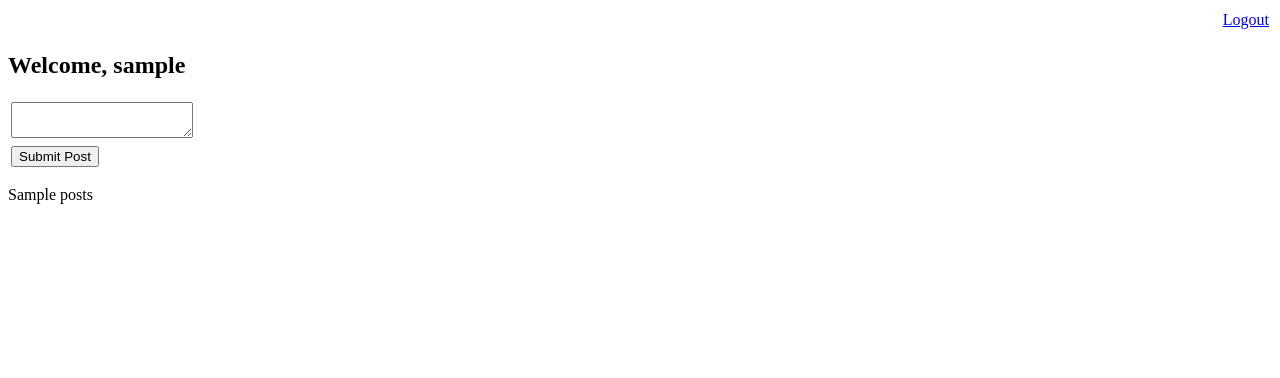
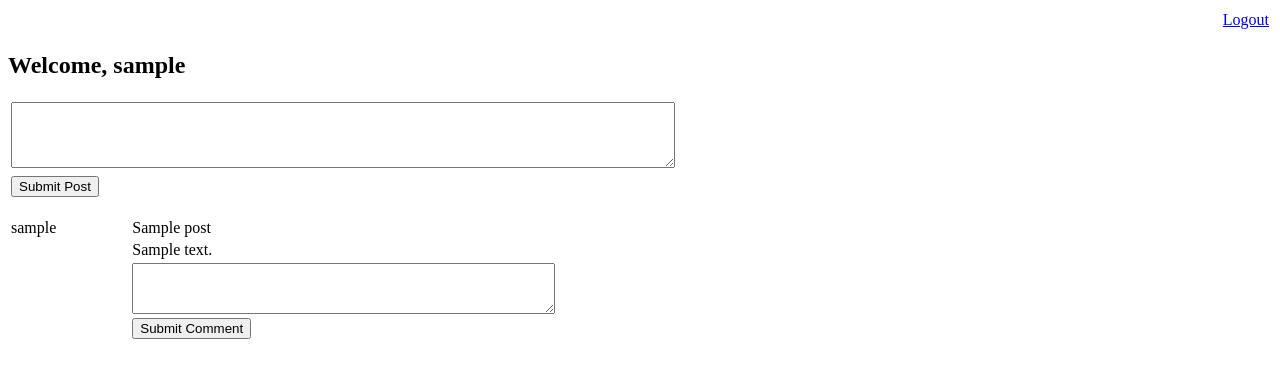
Before and after one commit to anandvv/CodingDojo, a Flask app: template projects/05-Python/MySQL+Flask/Wall/templates/index.html in a window 1280 px wide. Shown: the top 378 px of the page. Run offline with Flask 2, Linux system fonts and the light colour scheme; the visitor is signed in with stand-in values (Sample User, id 1); tables that the repository leaves empty or names only in its code hold one stand-in row (values such as "Sample post"); the template is opened without the code that fills it: most values are stand-ins (such as "Sample title", 1, 10 or a date in 2020).

Commit message:
Fixed all the bugs and added commenting functionality

```diff
--- a/projects/05-Python/MySQL+Flask/Wall/server.py
+++ b/projects/05-Python/MySQL+Flask/Wall/server.py
@@ -18,6 +18,10 @@ EMAIL_REGEX = re.compile(r'^[a-zA-Z0-9\.\+_-]+@[a-zA-Z0-9\._-]+\.[a-zA-Z]*$')
 def index():
     if not session.get('userid'):
         session['userid'] = -1
+        return render_template('index.html')
+
+    if session['userid'] < 0:
+        return render_template('index.html')
 
     data = {'id': session['userid']}
 
@@ -26,8 +30,24 @@ def index():
 
     if user:
         session['username'] = user[0]['username']
+        # get all posts
+        query = "SELECT p.id, p.post, p.user_id, u.username FROM posts p " \
+                "JOIN users u " \
+                "ON p.user_id = u.id " \
+                "ORDER BY p.created_at DESC"
+        posts = mysql.query_db(query)
 
-    return render_template('index.html')
+        for post in posts:
+            post_id = post['id']
+            query = "SELECT * FROM comments c " \
+                    "WHERE post_id = :postid " \
+                    "ORDER BY c.created_at ASC"
+            data = {
+                'postid': post_id
+            }
+            post['comments'] = mysql.query_db(query, data)
+
+        return render_template('index.html', posts=posts)
 
 
 @app.route('/logout', methods=['GET'])
@@ -61,13 +81,8 @@ def create():
             session['userid'] = user[0]['id']
             session['username'] = user[0]['username']
             flash("Successful login!")
-            # get all posts
-            query = "SELECT * FROM posts p " \
-                    "JOIN users u " \
-                    "ON p.user_id = u.id " \
-                    "ORDER BY p.created_at DESC"
-            posts = mysql.query_db(query)
-            return render_template('index.html', posts=posts)
+
+            return redirect('/')
         else:
             # set flash error message and redirect to login page
             flash("Incorrect password")
@@ -122,4 +137,43 @@ def registerNewUser():
     return redirect('/')
 
 
+@app.route("/posts", methods=['post'])
+def posts():
+    if session['userid'] > 0:
+        #user is logged in, and okay to post
+        post = request.form['post']
+        user_id = session['userid']
+
+        query = "INSERT INTO posts (post, created_at, updated_at, user_id) " \
+                "VALUES (:post, now(), now(), :user_id)"
+
+        data = {
+            'post': post,
+            'user_id': user_id
+        }
+
+        mysql.query_db(query, data)
+        return redirect("/")
+
+
+@app.route("/comments/<post_id>", methods=['post'])
+def createcomment(post_id):
+    if session['userid'] > 0:
+        #user is logged in, and okay to post
+        comment = request.form['comment']
+        user_id = session['userid']
+
+        query = "INSERT INTO comments (comment, user_id, post_id, created_at, updated_at) " \
+                "VALUES (:comment, :user_id, :post_id, now(), now())"
+
+        data = {
+            'comment': comment,
+            'user_id': user_id,
+            'post_id': post_id
+        }
+
+        mysql.query_db(query, data)
+        return redirect("/")
+
+
 app.run(debug=True)
--- a/projects/05-Python/MySQL+Flask/Wall/templates/index.html
+++ b/projects/05-Python/MySQL+Flask/Wall/templates/index.html
@@ -29,7 +29,7 @@
                     <table>
                         <tr>
                             <td>
-                                <textarea name="post">
+                                <textarea name="post" cols="80" rows="4">
                                 </textarea>
                             </td>
                         </tr>
@@ -43,7 +43,42 @@
             </p>
             <p>
                 <table>
-                    {{ posts }}
+                {% if posts %}
+                    {% for post in posts %}
+                        <tr>
+                            <td width="20%">
+                                {{ post['username'] }}
+                            </td>
+                            <td width="75%">
+                                {{ post['post'] }}
+                            </td>
+                        </tr>
+                        {% if post['comments'] %}
+                            {% for comment in post['comments'] %}
+                            <tr>
+                                <td></td>
+                                <td>
+                                    {{ comment['comment'] }}
+                                </td>
+                            </tr>
+                            {% endfor %}
+                        {% endif %}
+                        <tr>
+                            <td></td>
+                            <td>
+                                <form action="/comments/{{ post['id'] }}" method="post">
+                                    <textarea name="comment" cols="50" rows="3">
+                                    </textarea>
+                                    <br>
+                                    <input value="Submit Comment" type="submit" />
+                                </form>
+                            </td>
+                        </tr>
+                        <tr>
+                            <td>&nbsp;</td>
+                        </tr>
+                    {% endfor %}
+                {% endif %}
                 </table>
             </p>
         </div>
```
